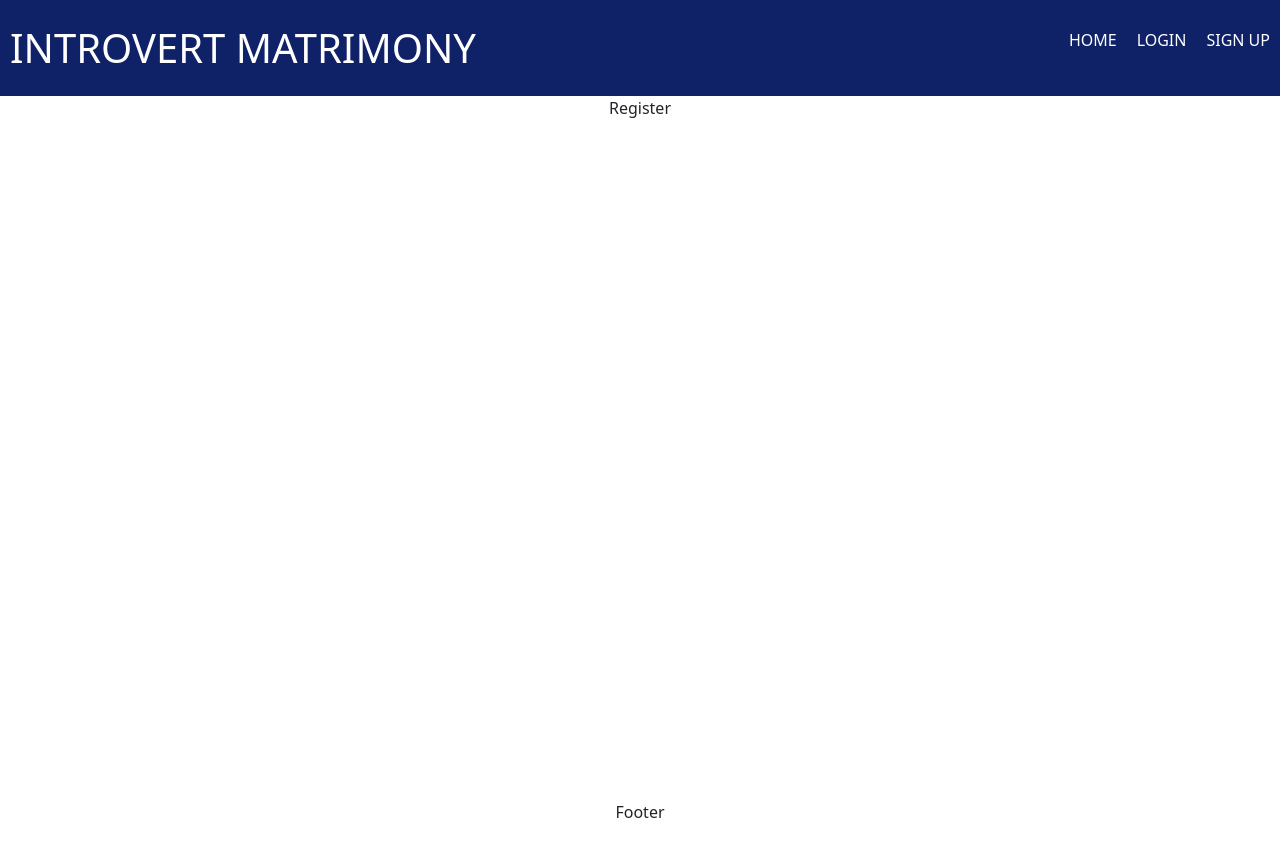
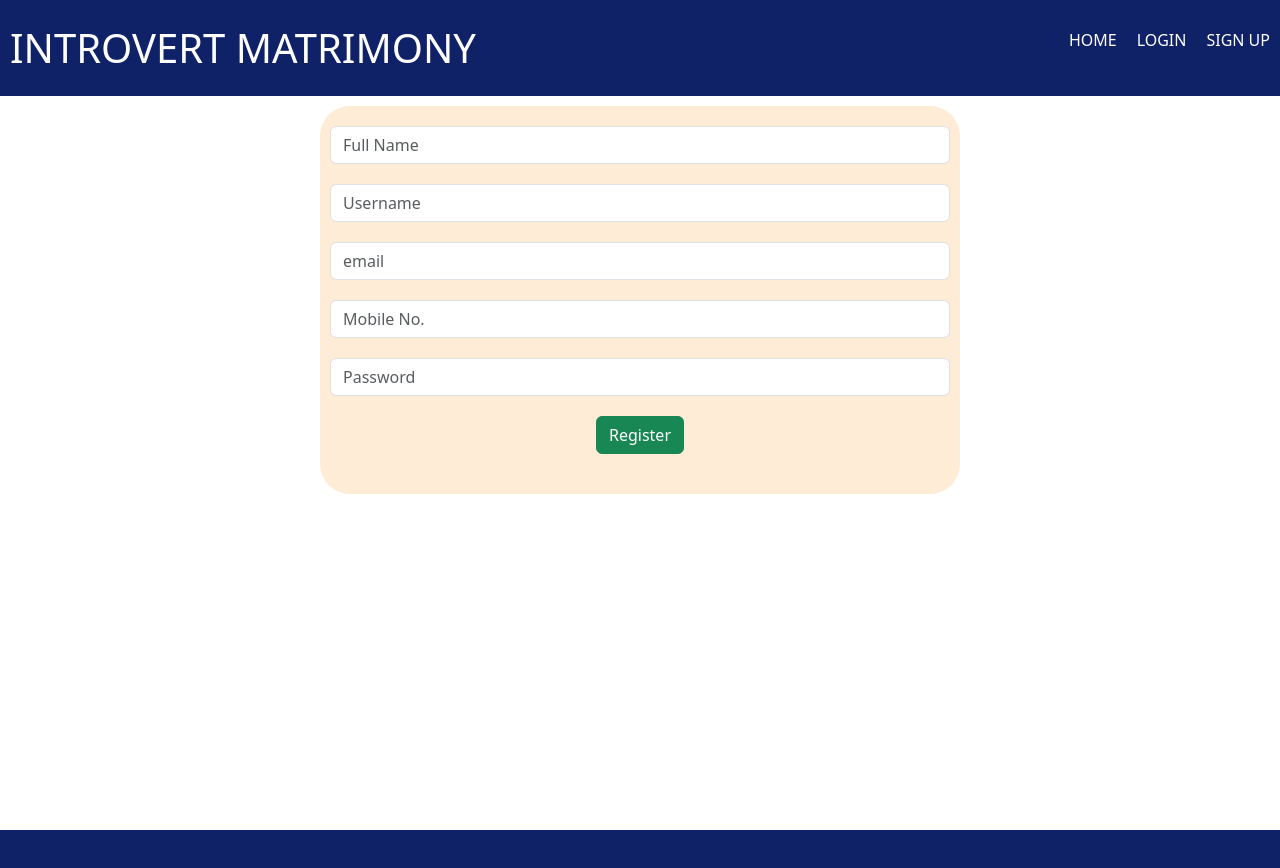
Before and after one commit to NavaneethReddyNalla/FullStackFinalProject, a React (Create React App) app in the folder frontend/: page /register in a window 1280 px wide. Shown: the top 868 px of the page. Before the commit the page ends 824 px from the top, so only its background shows below. Built offline with nearby package versions, Linux system fonts and the light colour scheme.

Commit message:
Created Register page layout

```diff
--- /dev/null
+++ b/frontend/src/Components/Footer/Footer.css
@@ -0,0 +1,5 @@
+footer {
+    min-height: 12vh;
+    background-color: var(--dark);
+    margin-top: 20px;
+}
--- a/frontend/src/Components/Footer/Footer.js
+++ b/frontend/src/Components/Footer/Footer.js
@@ -1,7 +1,8 @@
+import "./Footer.css";
 import React from "react";
 
 function Footer() {
-  return <footer>Footer</footer>;
+  return <footer></footer>;
 }
 
 export default Footer;
--- /dev/null
+++ b/frontend/src/Components/Register/Register.css
@@ -0,0 +1,12 @@
+.register-form {
+    background-color: var(--background);
+    width: 50%;
+    margin: auto;
+    padding: 20px 10px;
+    margin-top: 10px;
+    border-radius: 30px;
+}
+
+.register-form * {
+    margin-bottom: 20px;
+}
--- a/frontend/src/Components/Register/Register.js
+++ b/frontend/src/Components/Register/Register.js
@@ -1,7 +1,78 @@
+import "./Register.css";
 import React from "react";
+import { useForm } from "react-hook-form";
 
 function Register() {
-  return <div>Register</div>;
+  const {
+    register,
+    handleSubmit,
+    formState: { errors },
+  } = useForm();
+
+  function onFormSubmit(data) {
+    console.log(data);
+  }
+
+  return (
+    <div>
+      <form className="register-form" onSubmit={handleSubmit(onFormSubmit)}>
+        <input
+          type="text"
+          placeholder="Full Name"
+          {...register("name", { required: true })}
+          className="form-control"
+        />
+        {errors.name?.type === "required" && (
+          <p className="lead fs-5 text-danger">Full Name is required</p>
+        )}
+
+        <input
+          type="text"
+          placeholder="Username"
+          {...register("username", { required: true, minLength: 5 })}
+          className="form-control"
+        />
+        {errors.username?.type === "required" && (
+          <p className="lead fs-5 text-danger">Username is required</p>
+        )}
+
+        <input
+          type="email"
+          placeholder="email"
+          {...register("email", { required: true })}
+          className="form-control"
+        />
+        {errors.email?.type === "required" && (
+          <p className="lead fs-5 text-danger">Email is required</p>
+        )}
+
+        <input
+          type="number"
+          placeholder="Mobile No."
+          {...register("mobile", { required: true })}
+          className="form-control"
+        />
+        {errors.mobile?.type === "required" && (
+          <p className="lead fs-5 text-danger">Mobile Number is required</p>
+        )}
+
+        <input
+          type="password"
+          placeholder="Password"
+          {...register("password", { required: true })}
+          id="password"
+          className="form-control"
+        />
+        {errors.password?.type === "required" && (
+          <p className="lead fs-5 text-danger">Password is required</p>
+        )}
+
+        <button type="submit" className="btn btn-success">
+          Register
+        </button>
+      </form>
+    </div>
+  );
 }
 
 export default Register;
```
